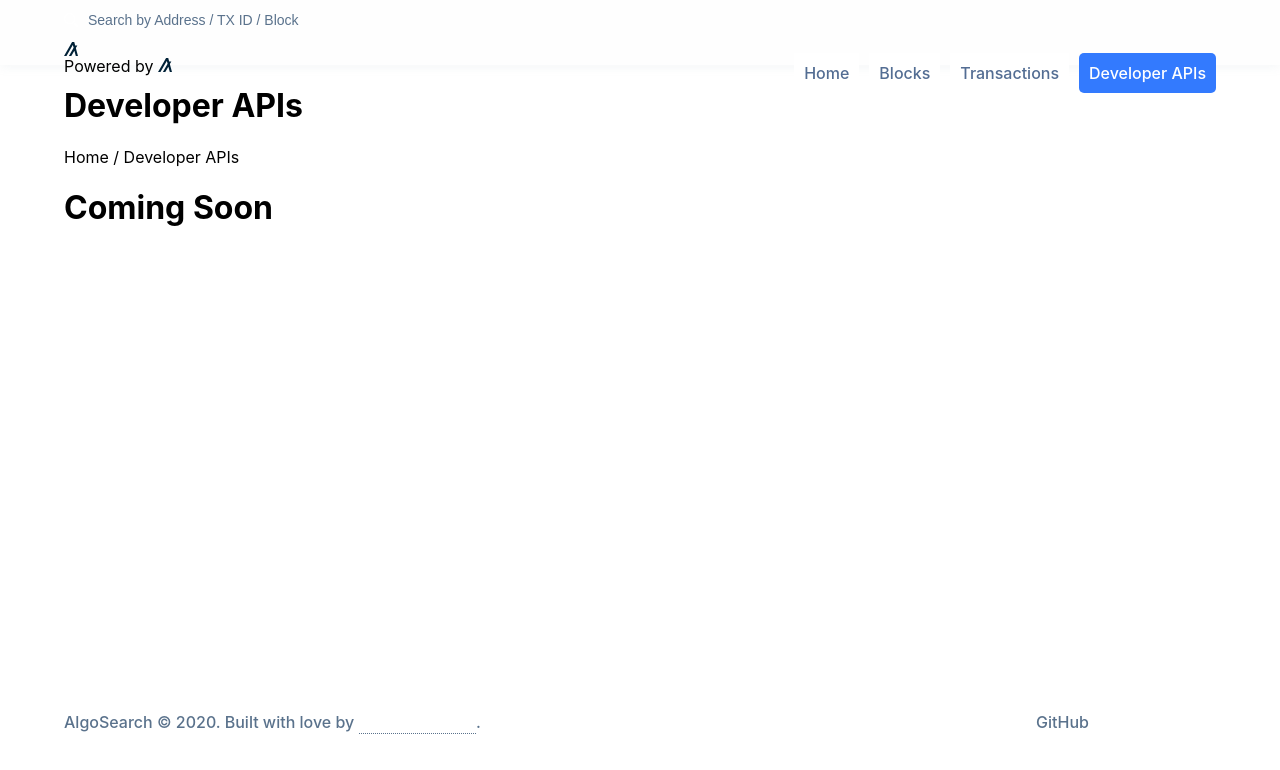
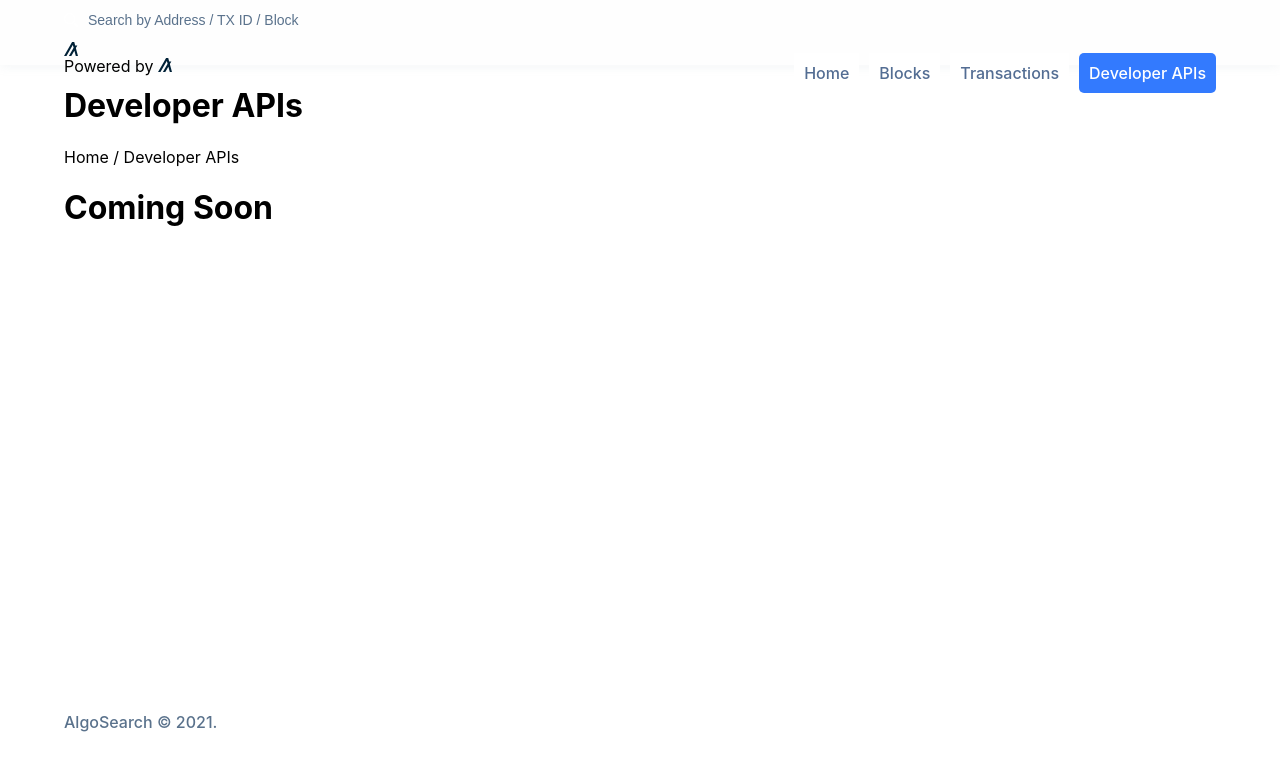
Before and after one commit to fionnachan/algosearch-interface, a Next.js app: page /Dev in a window 1280 px wide. Shown: the top 770 px of the page. Built offline with nearby package versions, Linux system fonts and the light colour scheme.

Commit message:
Update package name

```diff
--- a/components/footer/index.tsx
+++ b/components/footer/index.tsx
@@ -6,13 +6,7 @@ class Footer extends React.Component {
 		return (
 			<div className={styles.footerItem}>
 				<div>
-					<p>AlgoSearch &copy; 2020. Built with love by {" "}
-						<a href="https://anishagnihotri.com/" target="_blank" rel="noopener noreferrer">Anish Agnihotri</a>.
-					</p>
-				</div>
-				<div>
-					<a href="https://github.com/anish-agnihotri/algosearch" target="_blank" rel="noopener noreferrer">GitHub</a>
-					<a href="mailto:contact@algosearch.io">Contact Us</a>
+					<p>AlgoSearch &copy; 2021.</p>
 				</div>
 			</div>
 		);
--- a/package.json
+++ b/package.json
@@ -1,7 +1,8 @@
 {
-  "name": "my-app",
+  "name": "algosearch-interface",
   "version": "0.1.0",
   "private": true,
+  "license" : "MIT",
   "dependencies": {
     "@testing-library/jest-dom": "^5.11.4",
     "@testing-library/react": "^11.1.0",
```
